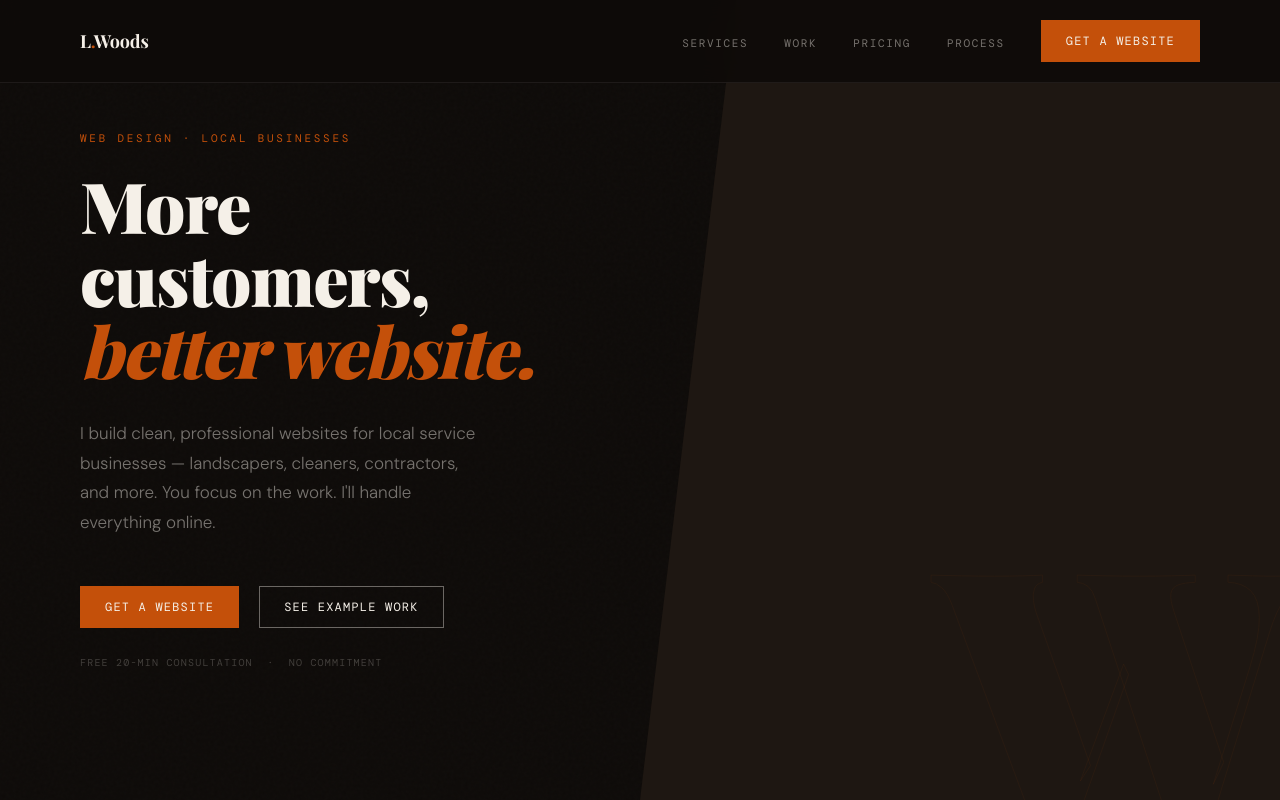
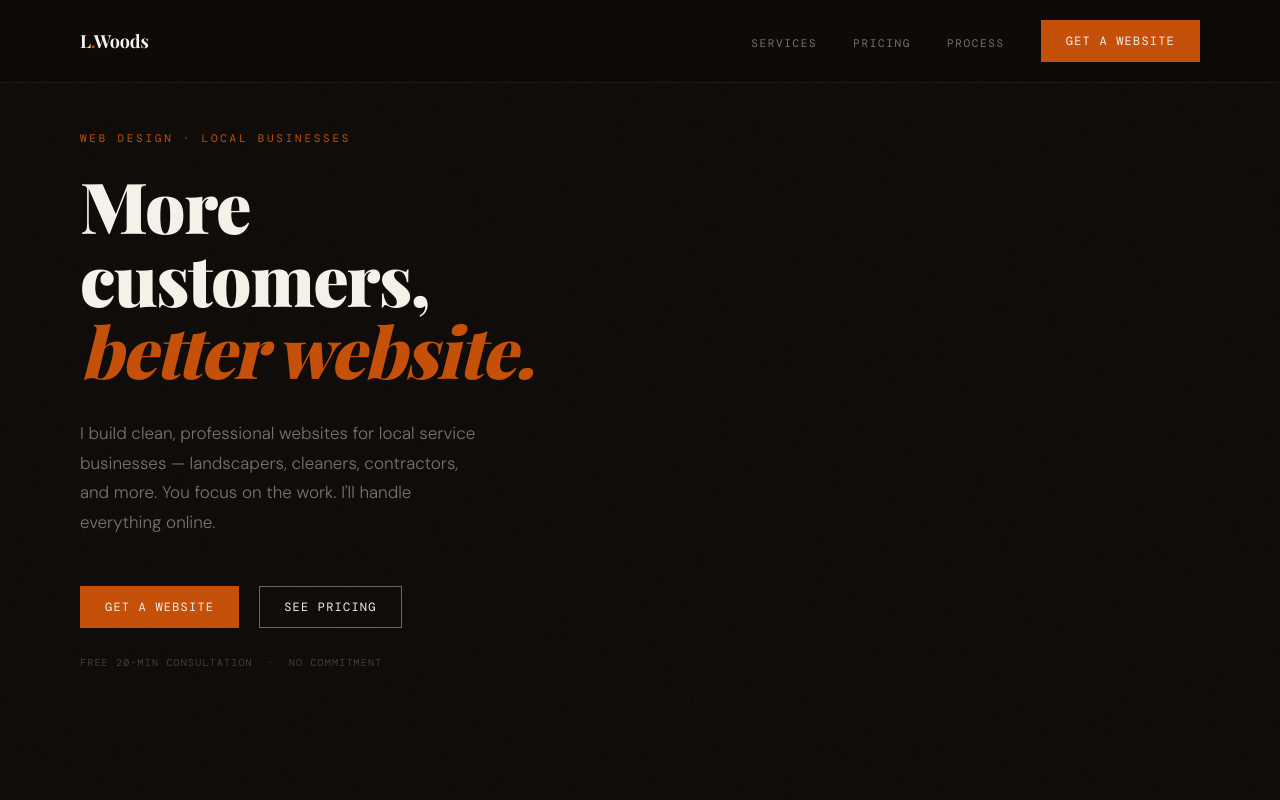
Before and after one commit to LangstonW430/business-page, a React (Vite) app: page / in a window 1280 px wide. Shown: the top 800 px of the page. Built offline with nearby package versions, Linux system fonts and the light colour scheme; a web font is replaced by a local one.

Commit message:
pricing changes

```diff
--- a/src/FreelanceServices.tsx
+++ b/src/FreelanceServices.tsx
@@ -132,8 +132,8 @@ function ContactModal({ open, onClose }: { open: boolean; onClose: () => void })
                   <label>Interested in</label>
                   <select value={form.plan} onChange={e => set('plan', e.target.value)}>
                     <option value="">— Select a plan —</option>
-                    <option value="Managed Plan ($399 + $30/mo)">Managed Plan — $399 + $30/mo</option>
-                    <option value="Handoff Plan ($599 one-time)">Handoff Plan — $599 one-time</option>
+                    <option value="Business Website ($1,000)">Business Website — $1,000 one-time</option>
+                    <option value="Business Website + Care Plan ($1,000 + $75/mo)">Business Website + Care Plan — $1,000 + $75/mo</option>
                     <option value="Not sure yet">Not sure yet</option>
                   </select>
                 </div>
@@ -155,69 +155,6 @@ function ContactModal({ open, onClose }: { open: boolean; onClose: () => void })
             </form>
           </>
         )}
-      </div>
-    </div>
-  );
-}
-
-// ── GreenEdge preview (your real project) ─────────────────────────────────
-function GreenEdgePreview() {
-  return (
-    <div className="ge-site">
-      {/* nav */}
-      <div className="ge-nav">
-        <div className="ge-logo">
-          <span className="ge-logo-name">GreenEdge</span>
-          <span className="ge-logo-sub">Landscape &amp; Design</span>
-        </div>
-        <div className="ge-nav-links">
-          <span>Services</span>
-          <span>About</span>
-          <span>Portfolio</span>
-          <span>Contact</span>
-        </div>
-        <span className="ge-consult-btn">Consultation</span>
-      </div>
-
-      {/* hero */}
-      <div className="ge-hero">
-        <div className="ge-hero-inner">
-          <p className="ge-eyebrow">Landscape &amp; Design</p>
-          <h2 className="ge-h1">
-            <em>Crafted</em> for the<br />discerning property
-          </h2>
-          <p className="ge-desc">
-            GreenEdge designs and maintains landscapes that reflect
-            the quality of your property.
-          </p>
-          <div className="ge-hero-btns">
-            <span className="ge-btn-gold">Request a Consultation →</span>
-            <span className="ge-btn-outline">☏ (555) 123-4567</span>
-          </div>
-          <div className="ge-creds">
-            <span>NALP Certified</span>
-            <span className="ge-cred-div">|</span>
-            <span>Licensed &amp; Bonded</span>
-            <span className="ge-cred-div">|</span>
-            <span>Est. 2009</span>
-          </div>
-        </div>
-      </div>
-
-      {/* services strip */}
-      <div className="ge-services">
-        {[
-          { n: '01', t: 'Lawn Maintenance',  d: 'Precision mowing, edging & seasonal fertilisation' },
-          { n: '02', t: 'Hardscaping',        d: 'Natural stone terraces & bluestone walkways' },
-          { n: '03', t: 'Planting Design',    d: 'Curated seasonal planting programmes' },
-        ].map(({ n, t, d }) => (
-          <div key={n} className="ge-service-card">
-            <span className="ge-service-num">{n}</span>
-            <span className="ge-service-title">{t}</span>
-            <span className="ge-service-desc">{d}</span>
-            <span className="ge-enquire">Enquire →</span>
-          </div>
-        ))}
       </div>
     </div>
   );
@@ -263,7 +200,6 @@ export default function FreelanceServices() {
         </a>
         <ul className="fs-nav-links">
           <li><a href="#services">Services</a></li>
-          <li><a href="#work">Work</a></li>
           <li><a href="#pricing">Pricing</a></li>
           <li><a href="#process">Process</a></li>
           <li>
@@ -284,7 +220,6 @@ export default function FreelanceServices() {
       {/* mobile drawer */}
       <div className={`mobile-menu ${menuOpen ? 'mobile-menu-open' : ''}`}>
         <a href="#services"  onClick={() => setMenuOpen(false)}>Services</a>
-        <a href="#work"      onClick={() => setMenuOpen(false)}>Work</a>
         <a href="#pricing"   onClick={() => setMenuOpen(false)}>Pricing</a>
         <a href="#process"   onClick={() => setMenuOpen(false)}>Process</a>
         <button onClick={openContact}>Get a Website →</button>
@@ -307,29 +242,13 @@ export default function FreelanceServices() {
             <button className="btn btn-filled" onClick={openContact}>
               <span>Get a Website</span>
             </button>
-            <a href="#work" className="btn">
-              <span>See Example Work</span>
+            <a href="#pricing" className="btn">
+              <span>See Pricing</span>
             </a>
           </div>
           <p className="hero-note">Free 20-min consultation &nbsp;·&nbsp; No commitment</p>
         </div>
 
-        <div className="hero-right">
-          <div className="hero-preview-wrap">
-            <div className="browser">
-              <div className="browser-bar">
-                <span className="browser-dot red" />
-                <span className="browser-dot yel" />
-                <span className="browser-dot grn" />
-                <span className="browser-url">mock-landscaper.vercel.app</span>
-              </div>
-              <div className="browser-content">
-                <GreenEdgePreview />
-              </div>
-            </div>
-          </div>
-          <div className="deco-letter">W</div>
-        </div>
       </header>
 
       {/* ── WHO THIS IS FOR ────────────────────────────────────────────── */}
@@ -424,95 +343,56 @@ export default function FreelanceServices() {
         </div>
       </section>
 
-      {/* ── EXAMPLE WORK ───────────────────────────────────────────────── */}
-      <section id="work" className="fs-section">
-        <div className="work-header">
-          <div>
-            <div className="section-label">Real work</div>
-            <h2 className="reveal work-heading">
-              GreenEdge Landscape<br /><em>&amp; Design.</em>
-            </h2>
-          </div>
-          <div className="work-meta reveal">
-            <span><strong>Type</strong> Landscaping &amp; Design</span>
-            <span><strong>Stack</strong> React · TypeScript · Tailwind</span>
-            <span><strong>Status</strong> Live on Vercel</span>
-          </div>
-        </div>
-        <R>
-          <div className="browser">
-            <div className="browser-bar">
-              <span className="browser-dot red" />
-              <span className="browser-dot yel" />
-              <span className="browser-dot grn" />
-              <span className="browser-url">mock-landscaper.vercel.app</span>
-            </div>
-            <div className="browser-content">
-              <GreenEdgePreview />
-            </div>
-          </div>
-        </R>
-        <div className="work-links reveal">
-          <a href="https://mock-landscaper.vercel.app/" target="_blank" rel="noopener noreferrer" className="btn btn-filled">
-            <span>View Live Site</span>
-          </a>
-          <a href="https://github.com/LangstonW430/mock-landscaper" target="_blank" rel="noopener noreferrer" className="btn">
-            <span>View Code</span>
-          </a>
-        </div>
-      </section>
-
       {/* ── PRICING ────────────────────────────────────────────────────── */}
       <section id="pricing" className="fs-section fs-section-alt">
         <div className="section-label">Pricing</div>
         <div className="pricing-grid">
 
           <div className="pricing-card featured reveal">
-            <div className="pricing-label featured-tag">Managed</div>
-            <div className="pricing-name">Managed Plan</div>
+            <div className="pricing-label featured-tag">Standard</div>
+            <div className="pricing-name">Business Website</div>
             <div className="pricing-price-row">
-              <span className="pricing-price">$399</span>
-              <span className="pricing-price-sub">upfront</span>
-            </div>
-            <div className="pricing-price-then">then $30 / month</div>
-            <div className="pricing-price-note">I handle all hosting &amp; maintenance</div>
-            <ul className="pricing-features">
-              <li>Custom designed &amp; built website</li>
-              <li>Mobile-responsive on all devices</li>
-              <li>Hosting fully managed by me</li>
-              <li>Updates &amp; edits whenever you need</li>
-              <li>Security &amp; uptime monitoring</li>
-              <li>Cancel anytime — no contracts</li>
-            </ul>
-            <button className="btn btn-filled" onClick={openContact}><span>Get Started</span></button>
-            <div className="pricing-ghost">M</div>
-          </div>
-
-          <div className="pricing-card reveal">
-            <div className="pricing-label">Self-Hosted</div>
-            <div className="pricing-name">Handoff Plan</div>
-            <div className="pricing-price-row">
-              <span className="pricing-price">$599</span>
+              <span className="pricing-price">$1,000</span>
               <span className="pricing-price-sub">one-time</span>
             </div>
             <div className="pricing-price-then">&nbsp;</div>
-            <div className="pricing-price-note">Everything handed over — it's fully yours</div>
+            <div className="pricing-price-note">Everything you need to get online</div>
             <ul className="pricing-features">
               <li>Custom designed &amp; built website</li>
               <li>Mobile-responsive on all devices</li>
               <li>Full source code &amp; assets delivered</li>
               <li>Domain &amp; hosting setup walkthrough</li>
+              <li>Basic on-page SEO built in</li>
               <li>30-day support window after launch</li>
-              <li>Own your site outright, no ongoing fees</li>
             </ul>
-            <button className="btn" onClick={openContact}><span>Get Started</span></button>
-            <div className="pricing-ghost">H</div>
+            <button className="btn btn-filled" onClick={openContact}><span>Get Started</span></button>
+            <div className="pricing-ghost">B</div>
+          </div>
+
+          <div className="pricing-card reveal">
+            <div className="pricing-label">Optional Add-on</div>
+            <div className="pricing-name">Monthly Care Plan</div>
+            <div className="pricing-price-row">
+              <span className="pricing-price">$75</span>
+              <span className="pricing-price-sub">/ month</span>
+            </div>
+            <div className="pricing-price-then">&nbsp;</div>
+            <div className="pricing-price-note">I keep your site running &amp; up to date</div>
+            <ul className="pricing-features">
+              <li>Hosting fully managed by me</li>
+              <li>Updates &amp; edits whenever you need</li>
+              <li>Security &amp; uptime monitoring</li>
+              <li>Priority support response</li>
+              <li>Cancel anytime — no contracts</li>
+            </ul>
+            <button className="btn" onClick={openContact}><span>Add to My Website</span></button>
+            <div className="pricing-ghost">C</div>
           </div>
 
         </div>
         <R className="pricing-footnote">
           <p className="pricing-footnote-text">
-            Not sure which plan is right for you? &nbsp;
+            Questions about what's included? &nbsp;
             <button className="pricing-footnote-link" onClick={openContact}>
               Let's talk it through.
             </button>
@@ -530,8 +410,10 @@ export default function FreelanceServices() {
             { n: 'Step 02', time: '24–48 hours',     t: 'Design',
               d: 'I create a custom mockup tailored to your brand — layout, colors, copy, and structure. You review and give feedback.' },
             { n: 'Step 03', time: '3–5 days',        t: 'Build',
-              d: 'I code and test the full site. Revisions included. No tech speak — just clear updates at every stage.' },
-            { n: 'Step 04', time: 'Day 5–7',         t: 'Launch',
+              d: 'I code and test the full site. No tech speak — just clear updates at every stage.' },
+            { n: 'Step 04', time: '10–14 days',      t: 'Revisions',
+              d: 'Two dedicated rounds of revisions based on your feedback. You review, I refine — until it feels exactly right.' },
+            { n: 'Step 05', time: 'Day 14–21',       t: 'Launch',
               d: 'Your site goes live on your domain. I walk you through the basics and you start getting found.' },
           ].map(({ n, time, t, d }) => (
             <div key={n} className="process-item reveal">
```
